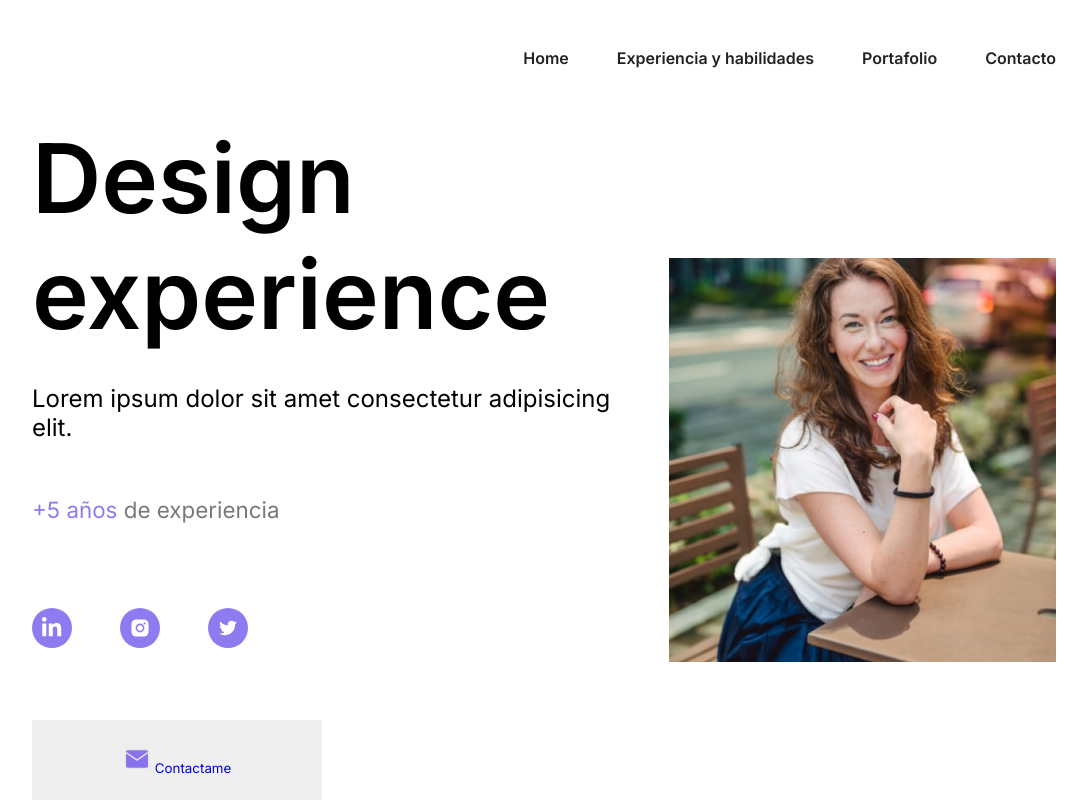
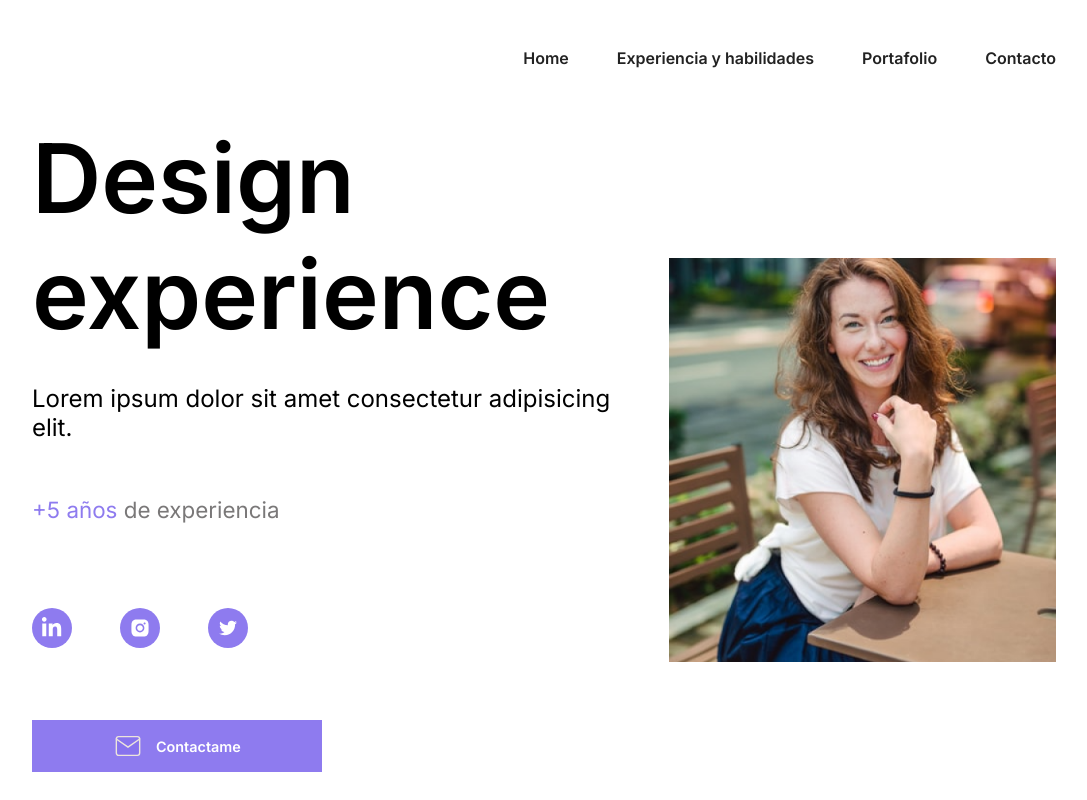
Before and after one commit to Generacion31/week5-wednesday, a plain HTML site: page index.html in a window 1280 px wide. Shown: the whole page, without its empty margins (96-1183 px from the left). Drawn offline with Linux system fonts and the light colour scheme.

Commit message:
finish destokp

```diff
--- a/header.css
+++ b/header.css
@@ -97,9 +97,36 @@ header>section>div>a {
 header>section>div>a:hover {
   filter: brightness(0.9);
   box-shadow: 5px 5px 10px rgba(0, 0, 0, 0.5);
-  transition: filter 0.33s, box-shadow 0.33s;
+}
+
+section>button a {
+  display: flex;
+  justify-content: center;
+  align-items: center;
+  column-gap: 1em;
+  color: var(--background-color);
+  font-weight: 600;
+  font-size: 1.8vh;
 }
 
 header>section>button {
   width: 50%;
+  display: flex;
+  justify-content: center;
+  align-items: center;
+  background-color: var(--button-color);
+  height: 6.5vh;
+  cursor: pointer;
+  transition: transform 0.5s, box-shadow 0.5s, filter 0.5s;
 }
+
+header>section>button:hover {
+  transform: scale(1.05);
+  box-shadow: 5px 5px 10px rgba(0, 0, 0, 0.5);
+  filter: brightness(0.85);
+}
+
+header>section>button:active,
+header>section>div>a:active {
+  transform: scale(0.8);
+}
```
